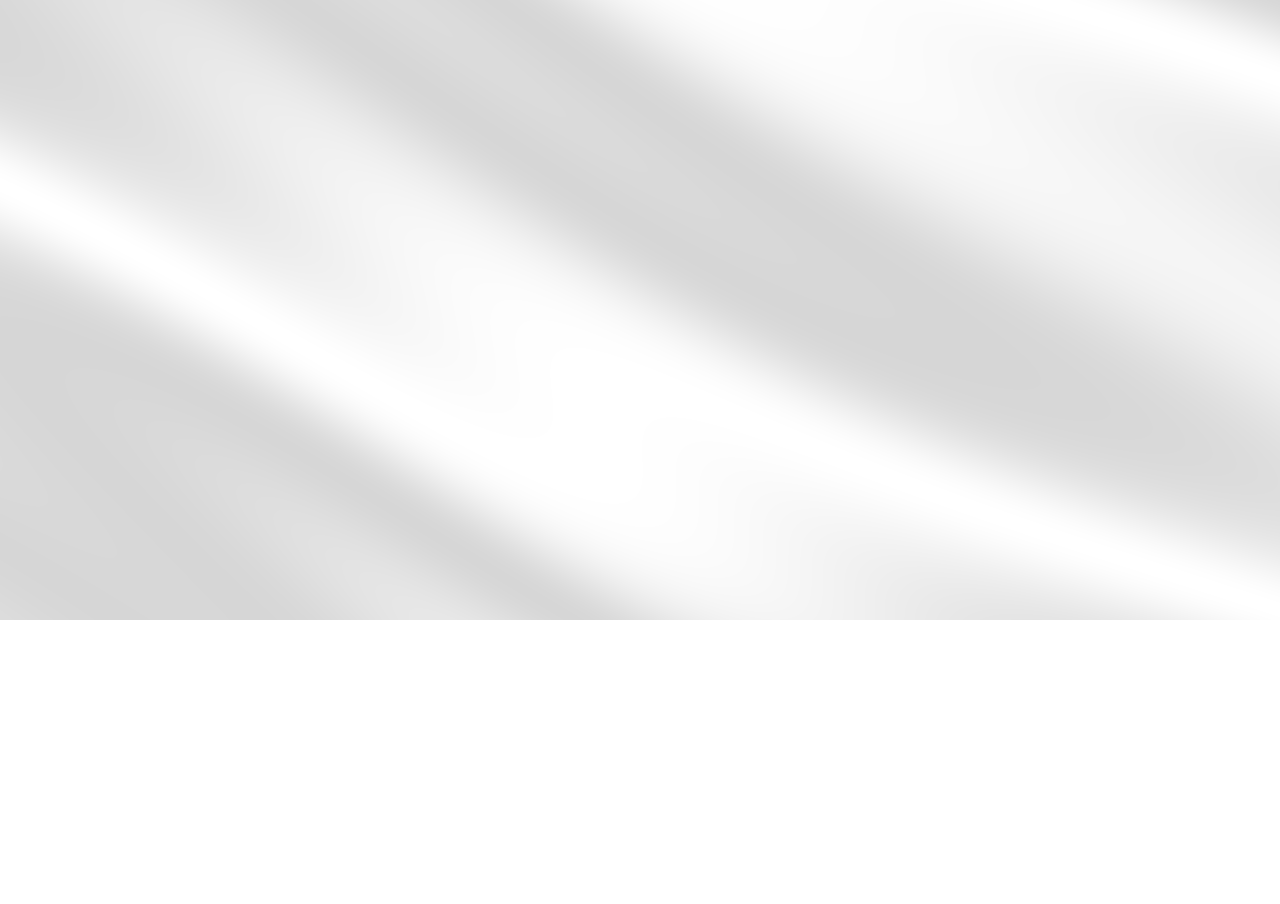
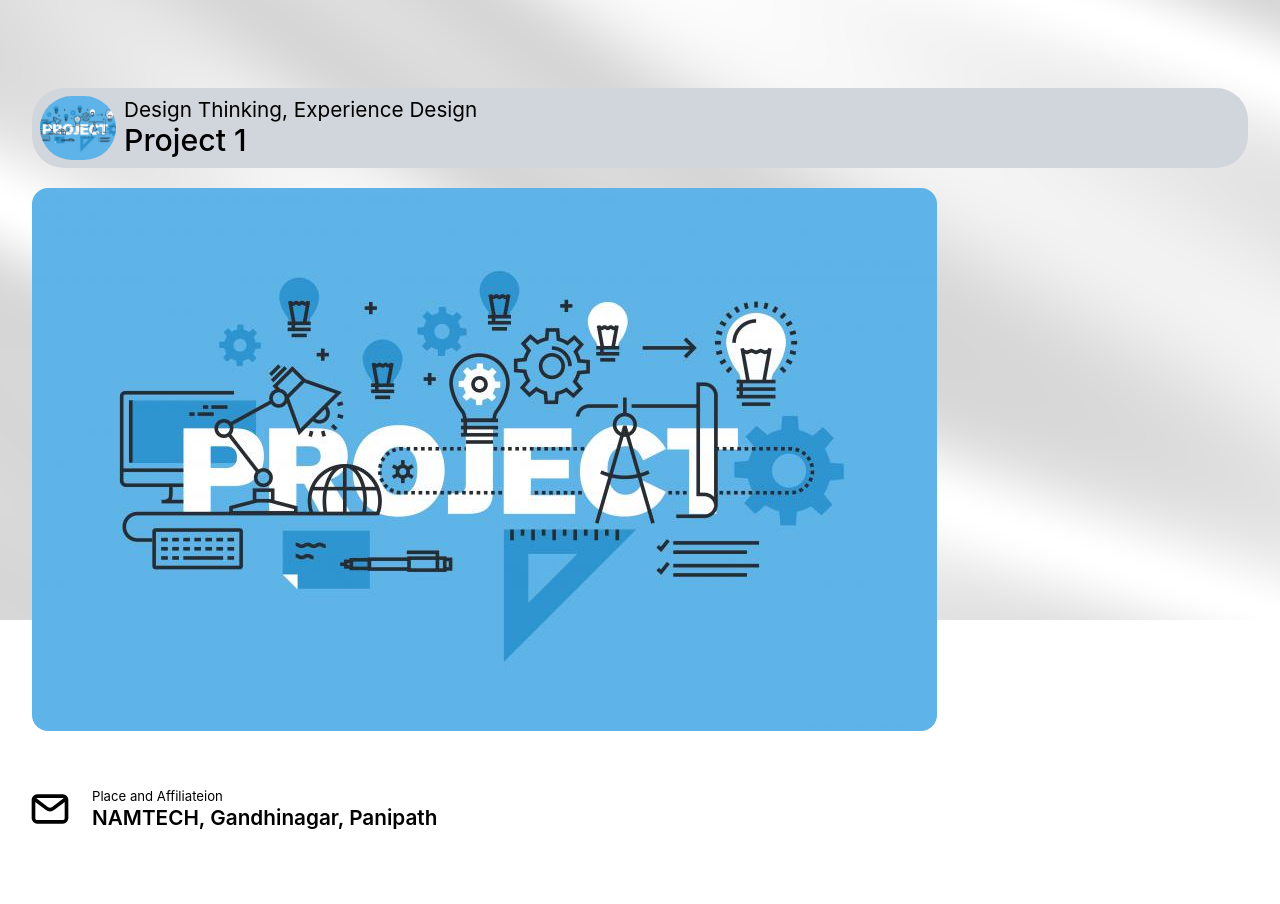
Before and after one commit to shreyasnnn/PortfolioWeb, a React (Vite) app: page /project/project-1 in a window 1280 px wide. Before the commit this address had no page. Shown: the part 180-1084 px from the top of the page. Before the commit the page ends 800 px from the top, so only its background shows below. Built offline with nearby package versions, Linux system fonts and the light colour scheme.

Commit message:
project details page

```diff
--- a/src/appRouter.tsx
+++ b/src/appRouter.tsx
@@ -1,9 +1,11 @@
 import { Routes, Route } from "react-router-dom";
 import { HomeScreen } from "./screens/homeScreen";
+import ProjectsDetails from "./components/projectsDetails/projectsDetails"
 const AppRouter = () => {
   return (
     <Routes>
       <Route path="/" element={<HomeScreen />} />
+      <Route path="/project/:id" element={<ProjectsDetails />} />
       <Route path="*" element={<div>Page Not Found</div>} />
     </Routes>
   );
--- a/src/components/projectCard/projectCard.tsx
+++ b/src/components/projectCard/projectCard.tsx
@@ -1,13 +1,16 @@
 import { Button } from "../button";
 import ArrowRightIcon from "../../assets/icons/arrowRightIcon";
+import { Link } from "react-router-dom";
 
 type ProjectCardProps = {
   src: string;
   title: string;
   subtitle: string;
+  id: string;
 };
 
 export default function ProjectCard({
+  id,
   src,
   title = "Project Title",
   subtitle = "Project description or subtitle should be here",
@@ -28,9 +31,11 @@ export default function ProjectCard({
         <p className="text-title-xs font-semibold">{title}</p>
         <p>{subtitle}</p>
         <div className="mt-4">
-          <Button className="rounded-full">
-            View Project <ArrowRightIcon />
-          </Button>
+          <Link to={`/project/${id}`}>
+            <Button className="rounded-full">
+              View Project <ArrowRightIcon />
+            </Button>
+          </Link>
         </div>
       </div>
     </div>
--- /dev/null
+++ b/src/components/projectsDetails/index.tsx
@@ -0,0 +1 @@
+export * from './projectsDetails';
--- /dev/null
+++ b/src/components/projectsDetails/projectsDetails.tsx
@@ -0,0 +1,115 @@
+import { ArrowLeft } from "lucide-react";
+import { Button } from "../button";
+import { ProjectInfo, projectsDetails } from "../../dataController";
+import { Link, useParams } from "react-router-dom";
+import Footer from "../footer/footer";
+import { useEffect } from "react";
+import FadeInScroll from "../../assets/UI/fadeInScroll";
+// import Menu from "../menu/menu";
+// import { useRef, type RefObject } from "react";
+// import HomeIcon from "../../assets/icons/homeIcon";
+// import AboutIcon from "../../assets/icons/aboutIcon";
+// import ProjectIcon from "../../assets/icons/projectIcon";
+// import ToolkitIcon from "../../assets/icons/toolkitIcon";
+
+type ProjectsDetails = {};
+export default function ProjectsDetails({}: ProjectsDetails) {
+  useEffect(() => {
+    window.scrollTo(0, 0);
+  }, []);
+  const { id } = useParams<{ id: string }>();
+
+  const project = ProjectInfo.projects.find((proj) => proj.id === id);
+
+  if (!project) {
+    return <div className="p-4 text-red-500">Project not found.</div>;
+  }
+  return (
+    <div>
+      {/*Back Button*/}
+        <div className="fixed top-1 left-1">
+        <Link to={"/"}>
+          <Button className="bg-use-grey-100 rounded-3xl m-3 border-0 border-use-grey-200">
+            <ArrowLeft color="black" />
+          </Button>
+        </Link>
+      </div>
+
+      {/* Head container */}
+      <FadeInScroll direction="down" delayMs={100}>
+        <div className="bg-use-grey-100 mt-[20%] px-5 py-3 m-3 rounded-4xl">
+        <div className="bg-gray-300 flex flex-row rounded-4xl p-2 gap-2">
+          <div>
+            <img
+              src={project.coverImage}
+              className={`w-19 h-16 object-cover rounded-full`}
+            />
+          </div>
+          <div className="flex flex-col items-start justify-center">
+            <p className="text-title-xs font-use-regular">{project.caption}</p>
+            <p className="text-title-s font-use-medium">{project.title}</p>
+          </div>
+        </div>
+        <img src={project.coverImage} className={`rounded-2xl mt-5`} />
+      </div>
+      </FadeInScroll>
+
+      {/*Details*/}
+      <FadeInScroll direction="down" delayMs={300}>
+        <div className="flex flex-col gap-y-2 px-3">
+        {projectsDetails.map((project, index) => {
+          return (
+            <div
+              key={index}
+              className="bg-use-grey-100 flex flex-row rounded-3xl px-2 py-6 gap-x-3 items-center"
+            >
+              <div>
+                <img
+                  src={project.URL}
+                  className="h-15 p-2 rounded-full bg-use-grey-200 "
+                />
+              </div>
+              <div className="flex flex-col">
+                <p className="text-caption-xs text-use-grey-300">
+                  {project.title}
+                </p>
+                <p className="text-title-xs font-use-semibold">
+                  {project.Content}
+                </p>
+              </div>
+            </div>
+          );
+        })}
+      </div>
+      </FadeInScroll>
+
+      {/*Images*/}
+      <div className="bg-use-grey-100 px-2 py-3 mx-3 mt-3 rounded-xl">
+        {ProjectInfo.projects.map((project, index) => {
+          return (
+            <div key={index}>
+              {project.images.map((image, index) => (
+                <img key={index} src={image} />
+              ))}
+            </div>
+          );
+        })}
+      </div>
+
+      {/* Footer */}
+      <div className="mt-50">
+        <Footer />
+      </div>
+
+      {/* Bottom-Centered Scroll Menu */}
+      {/* <Menu scrollToSection={scrollToSection} items={MenuItems}>
+        <Button
+          onClick={() => scrollToSection(Projects)}
+          className="cursor-pointer rounded-4xl md:rounded-4xl text-title-xs font-heading font-use-medium"
+        >
+          Projects
+        </Button>
+      </Menu> */}
+    </div>
+  );
+}
--- a/src/dataController/index.ts
+++ b/src/dataController/index.ts
@@ -101,34 +101,95 @@ export const projectImage = {
 export const ProjectInfo = {
   projects: [
     {
+      id: "project-1",
       title: "Project 1",
-      caption:
-        "Design Thinking, Experience DesignDesign Thinking, Experience Design",
-      src: demoProjectImage,
+      caption: "Design Thinking, Experience Design",
+      coverImage: demoProjectImage, // thumbnail for card
+      images: [
+        demoProjectImage,demoProjectImage,demoProjectImage,demoProjectImage,demoProjectImage,
+      ],
+      description: "This is a detailed explanation of Project 1...",
+      placeAndAffiliation: 'NIFT Gandhinagar',
+      field: 'Designin Innovation Method',
+      time: '4-Months'
     },
     {
+      id: "project-2",
       title: "Project 2",
-      caption:
-        "Design Thinking, Experience DesignDesign Thinking, Experience Design",
-      src: demoProjectImage,
+      caption: "UI/UX Exploration",
+      coverImage: demoProjectImage,
+      images: [
+       demoProjectImage,demoProjectImage,demoProjectImage,demoProjectImage,demoProjectImage,
+      ],
+      description: "This is a detailed explanation of Project 2...",
+      placeAndAffiliation: 'NIFT Gandhinagar',
+      field: 'Designin Innovation Method',
+      time: '4-Months'
     },
     {
+      id: "project-3",
       title: "Project 3",
-      caption:
-        "Design Thinking, Experience DesignDesign Thinking, Experience Design",
-      src: demoProjectImage,
+      caption: "Design Thinking, Experience Design",
+      coverImage: demoProjectImage, // thumbnail for card
+      images: [
+        demoProjectImage,demoProjectImage,demoProjectImage,demoProjectImage,demoProjectImage,
+      ],
+      description: "This is a detailed explanation of Project 3...",
+      placeAndAffiliation: 'NIFT Gandhinagar',
+      field: 'Designin Innovation Method',
+      time: '4-Months'
     },
     {
+      id: "project-4",
       title: "Project 4",
-      caption:
-        "Design Thinking, Experience DesignDesign Thinking, Experience Design",
-      src: demoProjectImage,
+      caption: "UI/UX Exploration",
+      coverImage: demoProjectImage,
+      images: [
+       demoProjectImage,demoProjectImage,demoProjectImage,demoProjectImage,demoProjectImage,
+      ],
+      description: "This is a detailed explanation of Project 42...",
+      placeAndAffiliation: 'NIFT Gandhinagar',
+      field: 'Designin Innovation Method',
+      time: '4-Months'
     },
     {
+      id: "project-5",
       title: "Project 5",
-      caption:
-        "Design Thinking, Experience DesignDesign Thinking, Experience Design",
-      src: demoProjectImage,
+      caption: "Design Thinking, Experience Design",
+      coverImage: demoProjectImage, // thumbnail for card
+      images: [
+        demoProjectImage,demoProjectImage,demoProjectImage,demoProjectImage,demoProjectImage,
+      ],
+      description: "This is a detailed explanation of Project 5...",
+      placeAndAffiliation: 'NIFT Gandhinagar',
+      field: 'Designin Innovation Method',
+      time: '4-Months'
+    },
+    {
+      id: "project-6",
+      title: "Project 6",
+      caption: "UI/UX Exploration",
+      coverImage: demoProjectImage,
+      images: [
+       demoProjectImage,demoProjectImage,demoProjectImage,demoProjectImage,demoProjectImage,
+      ],
+      description: "This is a detailed explanation of Project 6...",
+      placeAndAffiliation: 'NIFT Gandhinagar',
+      field: 'Designin Innovation Method',
+      time: '4-Months'
+    },
+    {
+      id: "project-7",
+      title: "Project 7",
+      caption: "UI/UX Exploration",
+      coverImage: demoProjectImage,
+      images: [
+       demoProjectImage,demoProjectImage,demoProjectImage,demoProjectImage,demoProjectImage,
+      ],
+      description: "This is a detailed explanation of Project 7...",
+      placeAndAffiliation: 'NIFT Gandhinagar',
+      field: 'Designin Innovation Method',
+      time: '4-Months'
     },
   ],
 };
@@ -228,5 +289,23 @@ export const tools = [
   },
 ]
 
+export const projectsDetails = [
+  {
+    URL: emailIcon,
+    title: 'Place and Affiliateion',
+    Content: 'NAMTECH, Gandhinagar, Panipath',
+  },
+  {
+    URL: emailIcon,
+    title: 'Field',
+    Content: 'Textile Recycle System',
+  },
+  {
+    URL: emailIcon,
+    title: 'Time',
+    Content: '5-Months',
+  },
+];
+
 export const myMobileNumber = '+91 8317449363'
 export const myMial = 'nshreyas1309@gmail.com'
--- a/src/screens/homeScreen/index.tsx
+++ b/src/screens/homeScreen/index.tsx
@@ -159,7 +159,8 @@ export const HomeScreen = () => {
                 >
                   <div className="w-full max-w-md">
                     <ProjectCard
-                      src={project.src}
+                      id={project.id}
+                      src={project.coverImage}
                       title={project.title}
                       subtitle={project.caption}
                     />
--- a/tailwind.config.ts
+++ b/tailwind.config.ts
@@ -22,6 +22,7 @@ const config: Config = {
         useGrey: {
           100: "#fefeff",
           200: "#d7d9db",
+          300: "#afb3b0",
           900: "#211f27",
         },
         usePurple: {
```
